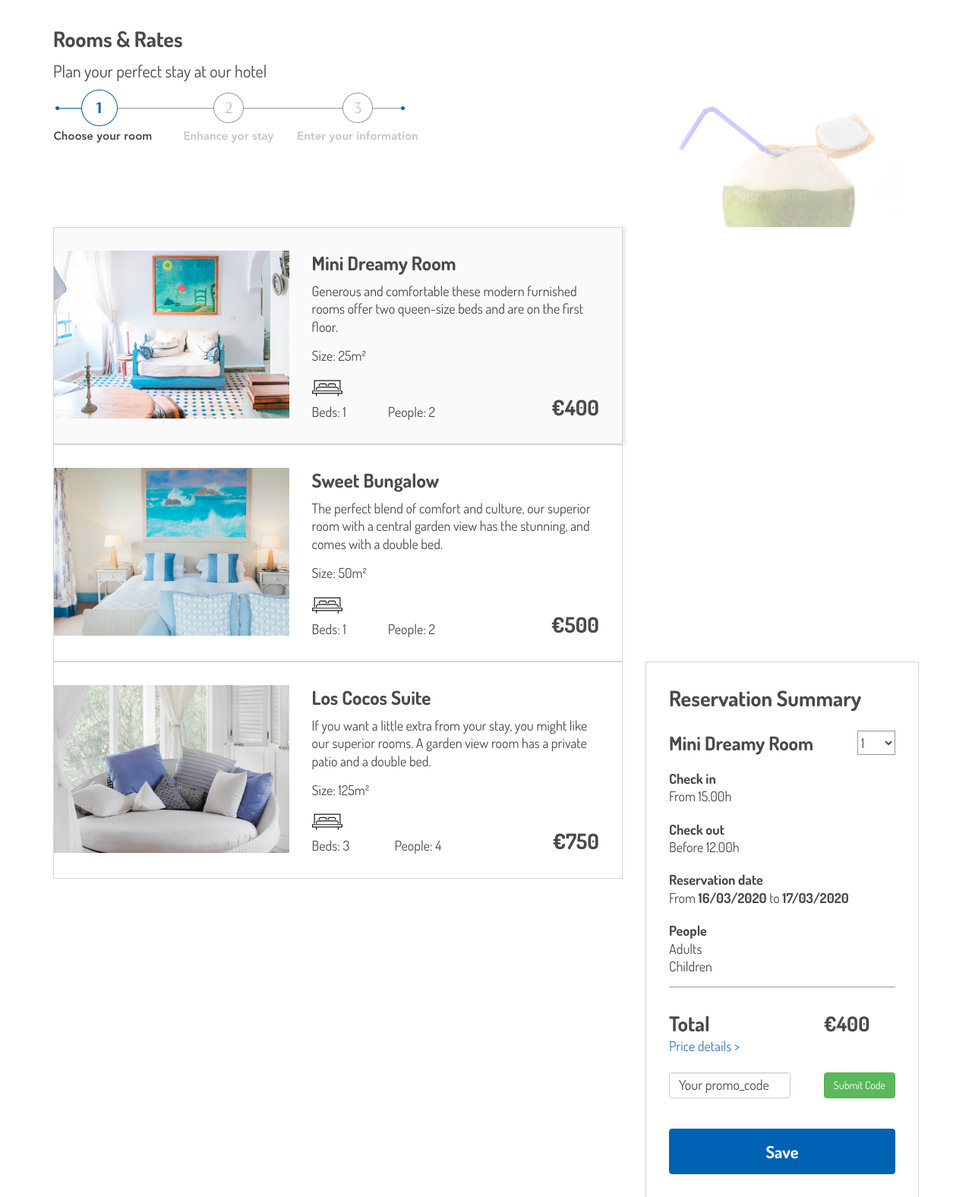
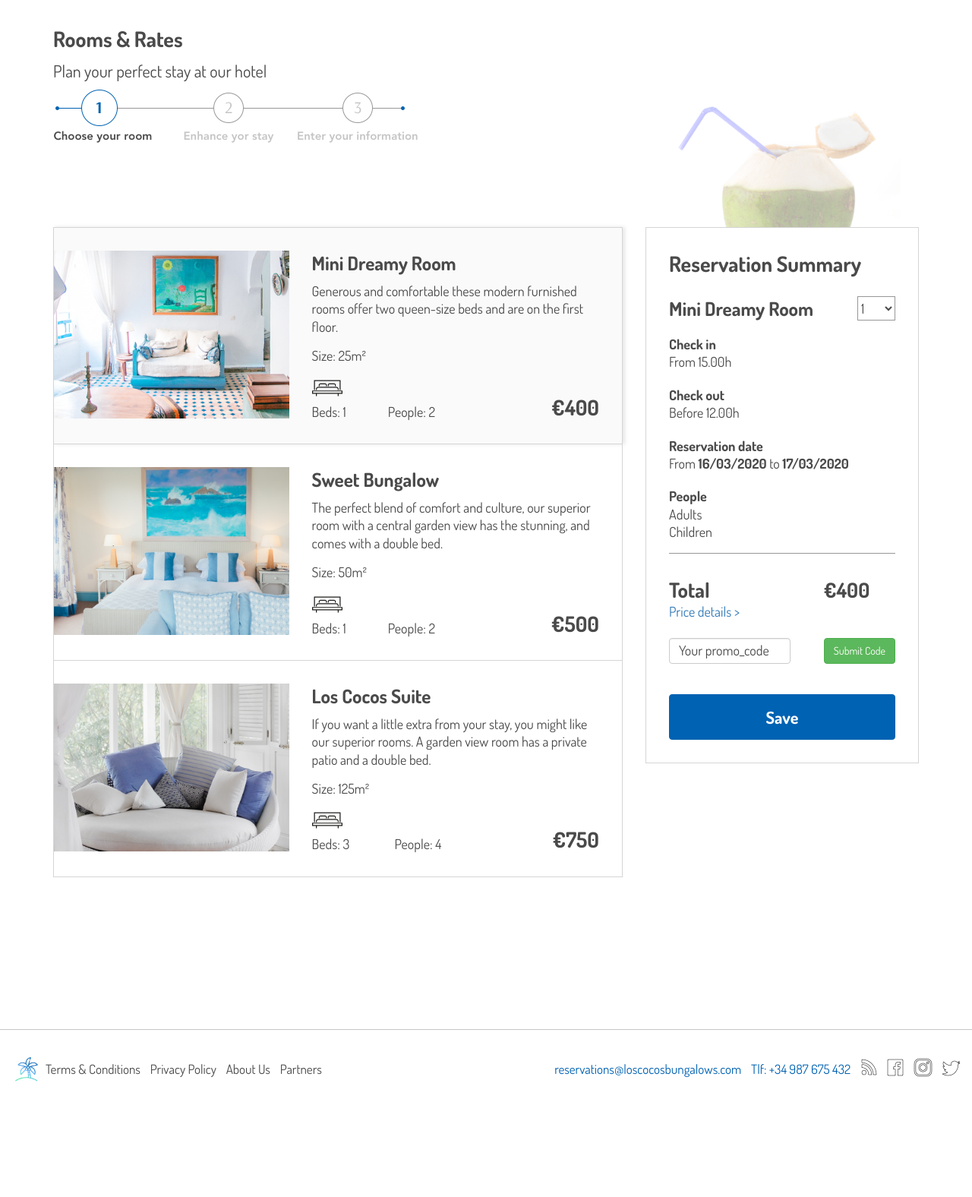
Before and after one commit to Mpgaspar/hotel-ajax, a PHP site: page / in a window 1280 px wide. Shown: the part 211-1787 px from the top of the page at 76% size. After the commit the page ends 1635 px from the top, so only its background shows below. Run offline with PHP 8.4, Linux system fonts and the light colour scheme; some web fonts are replaced.

Commit message:
Update CSS grid

```diff
--- a/controllers/PagesController.php
+++ b/controllers/PagesController.php
@@ -0,0 +1 @@
+<!-- You could create a Class with a method to execute in a certain route, but it was not necessary in this project. -->
--- a/index.php
+++ b/index.php
@@ -146,7 +146,7 @@
 
         <!-- Dynamically show rooms via JavaScript and Ajax  -->
         <div class="row">
-        <div id="content"></div>
+        <div id="content" class="col-md-8"></div>
 
 
             <!-- <div class="col-md-8 main"> -->
@@ -242,7 +242,7 @@
 
             <!-- SIDEBAR -->
             <div class="col-md-4 sidebar">
-                <div id="summary" class="card">
+                <div id="summary" class="card hidden">
                     <h2>Reservation Summary</h2>
                     <div class="clearfix">
                         <h5 id="room-summary" class="pull-left">Mini Dreamy Room</h5>
--- a/js/main.js
+++ b/js/main.js
@@ -39,12 +39,13 @@ function getInputs() {
 window.onload = function showRooms() {
   var content = document.getElementById("content");
   var xhttp = new XMLHttpRequest();
+  summary.classList.remove('hidden');
 
   xhttp.onreadystatechange = function () {
     if (this.readyState == 4 && this.status == 200) {
       var myObj = JSON.parse(this.responseText);
       myObj.forEach(function(todo,i){
-      content.innerHTML += `<div class="col-md-8">
+      content.innerHTML += `
           <div id="card" class="card clearfix pointer">
               <div class="room-image">
                   <img id="photo" src="${todo.photo}" width="100%" />
@@ -70,8 +71,7 @@ window.onload = function showRooms() {
                       </div>
                   </div>
                </div>
-          </div>
-      </div>`
+          </div>`
 
       // Change summary and active card when select a room
       var card = document.querySelectorAll(".card");
@@ -119,7 +119,7 @@ window.onload = function showRooms() {
 
                 // JUST SIMPLE ROOM FOR 2 OR LESS ADULTS
                 if(adultsInpt <= "2" && adultsInpt != "") {
-                    content.innerHTML = `<div class="col-md-8">
+                    content.innerHTML = `
                     <div id="card" class="card clearfix pointer active">
                         <div class="room-image">
                             <img id="photo" src="${myObj[0].photo}" width="100%" />
@@ -145,8 +145,8 @@ window.onload = function showRooms() {
                                 </div>
                             </div>
                          </div>
-                    </div>
-                </div>`
+                    </div>`
+
                   summary.classList.remove('hidden');
                   roomSummary.innerText = myObj[0].title;
                   priceSummary.innerText = myObj[0].price;
@@ -166,7 +166,7 @@ window.onload = function showRooms() {
 
         // THE BEST ROOM FOR MORE THAN 4 ADULTS
         if(adultsInpt >= "4") {
-        content.innerHTML = `<div class="col-md-8">
+        content.innerHTML = `
         <div id="card" class="card clearfix pointer active">
             <div class="room-image">
                 <img id="photo" src="${myObj[2].photo}" width="100%" />
@@ -192,8 +192,8 @@ window.onload = function showRooms() {
                     </div>
                 </div>
              </div>
-        </div>
-    </div>`
+        </div>`
+
         summary.classList.remove('hidden');
         roomSummary.innerText = myObj[2].title;
         priceSummary.innerText = myObj[2].price;
@@ -212,7 +212,7 @@ window.onload = function showRooms() {
 
         // JUST BUNGALOW AVAILABLE FOR 3 ADULTS
         if(adultsInpt == "3" && adultsInpt != "") {
-          content.innerHTML = `<div class="col-md-8">
+          content.innerHTML = `
           <div id="card" class="card clearfix pointer active">
               <div class="room-image">
                   <img id="photo" src="${myObj[1].photo}" width="100%" />
@@ -238,8 +238,8 @@ window.onload = function showRooms() {
                       </div>
                   </div>
                </div>
-          </div>
-      </div>`
+          </div>`
+
         summary.classList.remove('hidden');
         priceSummary.innerText = myObj[1].price;
         roomSummary.innerText = myObj[1].title;
@@ -259,7 +259,7 @@ window.onload = function showRooms() {
         // NO ROOMS AVAILABLE IN APRIL
         if(month == "04") {
           alert('No more rooms!')
-          content.innerHTML = `<div class="col-md-8">
+          content.innerHTML = `
           <div id="card" class="card clearfix pointer active">
               <div class="room-image">
                   <img id="photo" src="images/cocos/norooms.png" width="100%" />
@@ -269,8 +269,8 @@ window.onload = function showRooms() {
                   <h5 id="room" class="form-group">No rooms available!</h5>
                   <p id="description" class="form-group">Please choose another date.</p>
               </div>
-          </div>
-      </div>`
+          </div>`
+
          summary.classList.add('hidden');
         }
       }
--- a/views/pages/payment.php
+++ b/views/pages/payment.php
@@ -1 +1 @@
-<h1>Payment page</h1>
+<!-- Views could be displayed dynamically using a template engine, e.g., blade or twig -->
```
